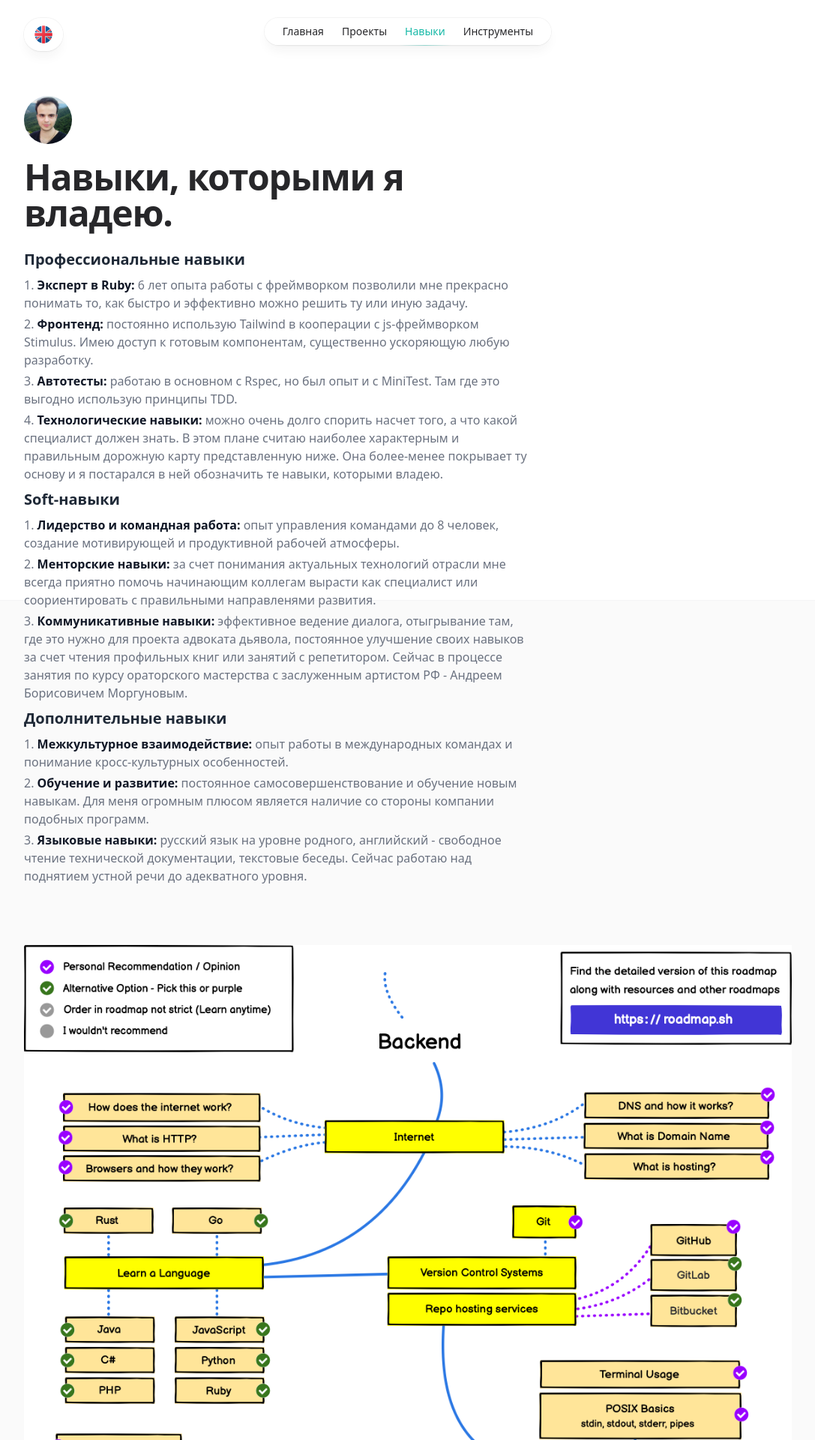
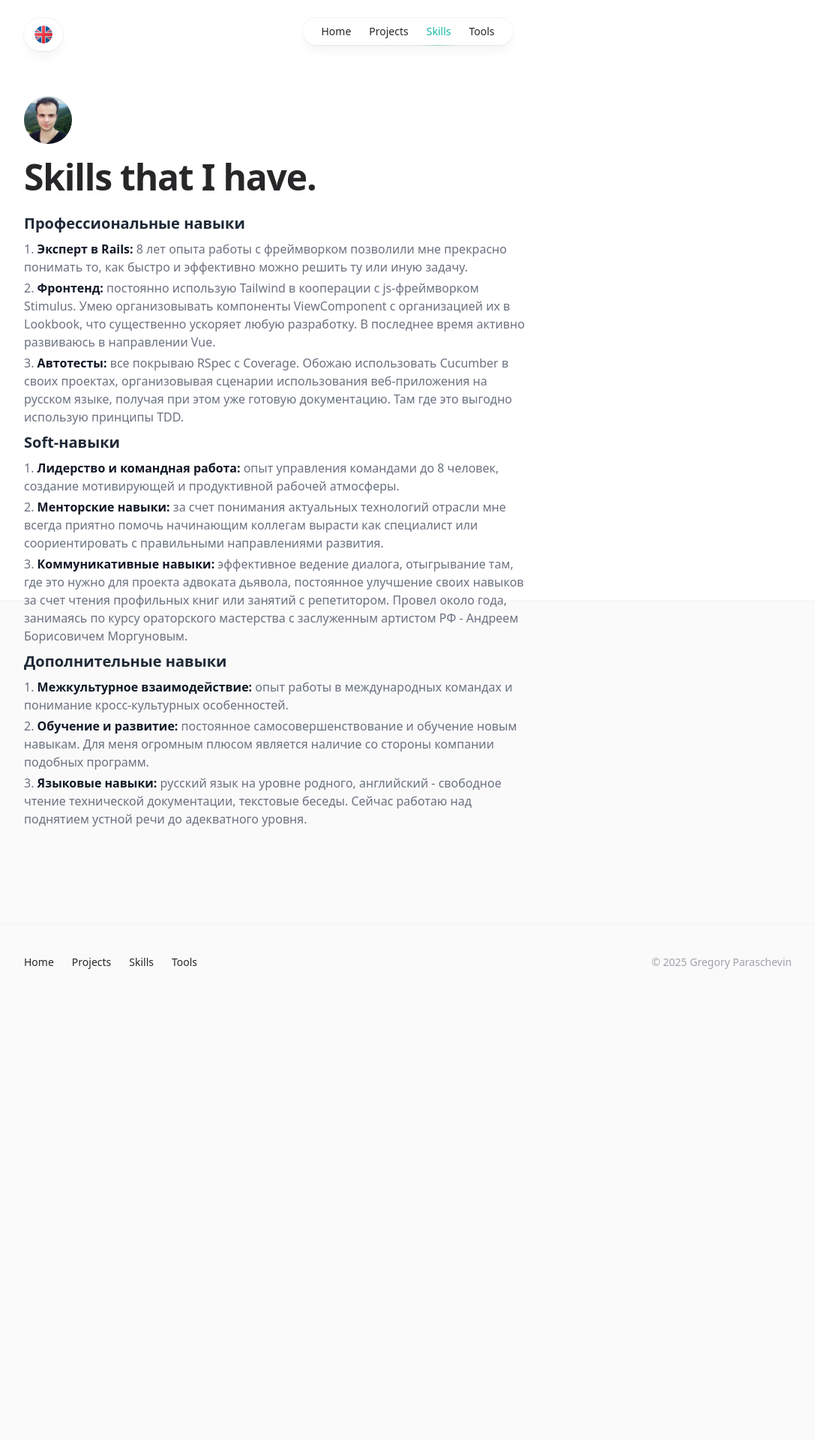
Before and after one commit to nedprofit/grisha-space, a Rails app: page /skills in a window 1280 px wide. Shown: the top 1920 px of the page at 75% size, without its empty margins (96-1183 px from the left). After the commit the page ends 1292 px from the top, so only its background shows below. Run offline with Rails 7, Linux system fonts and the light colour scheme; style sheets or scripts are compiled from the project's sources; some libraries are stand-ins or nearby versions.

Commit message:
Update to rails 8 and information in website

```diff
--- a/app/views/layouts/_footer.html.erb
+++ b/app/views/layouts/_footer.html.erb
@@ -20,9 +20,8 @@
                 <% end %>
               </div>
               <p class="text-sm text-zinc-400 dark:text-zinc-500">
-                © <!-- -->2024<!-- -->
+                © <!-- --><%= Time.now.year %><!-- -->
                 <%= t(:label_name_and_surname) %>
-
               </p></div>
           </div>
         </div>
--- a/app/views/layouts/_header.html.erb
+++ b/app/views/layouts/_header.html.erb
@@ -1,13 +1,13 @@
 <header class="pointer-events-none relative z-50 flex flex-none flex-col">
   <div class="order-last mt-[calc(theme(spacing.16)-theme(spacing.3))]"></div>
-  <div class="sm:px-8 top-0 order-last -mb-3 pt-3">
+  <div class="top-0 order-last -mb-3 pt-3 sm:px-8">
     <div class="mx-auto w-full max-w-7xl lg:px-8">
       <div class="relative px-4 sm:px-8 lg:px-12">
         <div class="mx-auto max-w-2xl lg:max-w-5xl">
           <div class="top-[var(--avatar-top,theme(spacing.3))] w-full">
             <div class="relative">
-              <div class="absolute left-0 top-3 origin-left transition-opacity h-10 w-10 rounded-full bg-white/90 p-0.5 shadow-lg shadow-zinc-800/5 ring-1 ring-zinc-900/5 backdrop-blur dark:bg-zinc-800/90 dark:ring-white/10" style="opacity:var(--avatar-border-opacity, 0);transform:var(--avatar-border-transform)"></div>
-              <a aria-label="Home" class="block h-16 w-16 origin-left pointer-events-auto" href="/">
+              <div class="absolute top-3 left-0 h-10 w-10 origin-left rounded-full bg-white/90 shadow-lg shadow-zinc-800/5 ring-1 ring-zinc-900/5 backdrop-blur transition-opacity p-0.5 dark:bg-zinc-800/90 dark:ring-white/10" style="opacity:var(--avatar-border-opacity, 0);transform:var(--avatar-border-transform)"></div>
+              <a aria-label="Home" class="pointer-events-auto block h-16 w-16 origin-left" href="/">
                 <%= image_tag "avatar.jpg", class: "rounded-full bg-zinc-100 object-cover dark:bg-zinc-800 h-16 w-16" %>
               </a>
             </div>
@@ -38,12 +38,12 @@
               <div class="flex flex-1 justify-end md:justify-center">
                 <div class="pointer-events-auto md:hidden" data-headlessui-state="">
                   <div class="dropdown dropdown-end">
-                    <div tabindex="0" role="button" class="group-hover:stroke-zinc-700 dark:group-hover:stroke-zinc-400 ml-3 h-7 w-7 stroke-zinc-500">
+                    <div tabindex="0" role="button" class="ml-3 h-7 w-7 stroke-zinc-500 group-hover:stroke-zinc-700 dark:group-hover:stroke-zinc-400">
                       <svg viewBox="0 0 8 6" aria-hidden="true" class="ml-3 h-7 w-7 stroke-zinc-500 group-hover:stroke-zinc-700 dark:group-hover:stroke-zinc-400">
                         <path d="M1.75 1.75 4 4.25l2.25-2.5" fill="none" stroke-width="1.5" stroke-linecap="round" stroke-linejoin="round"></path>
                       </svg>
                     </div>
-                    <ul tabindex="0" class="dropdown-content z-[1] menu p-2 shadow bg-base-100 rounded-box w-52">
+                    <ul tabindex="0" class="w-52 p-2 shadow dropdown-content z-[1] menu bg-base-100 rounded-box">
                       <li><%= link_to root_path, class: "relative whitespace-nowrap block px-3 py-2 transition hover:text-teal-500 dark:hover:text-teal-400" do %>
                           <%= t(:label_home) %>
                         <% end %>
--- a/app/views/static_pages/index.html.erb
+++ b/app/views/static_pages/index.html.erb
@@ -75,7 +75,7 @@
       <%= image_tag "profiler.png", class: "absolute inset-0 h-full w-full object-cover" %>
     </div>
     <div class="relative aspect-[9/10] w-44 flex-none overflow-hidden rounded-xl bg-zinc-100 dark:bg-zinc-800 sm:w-72 sm:rounded-2xl -rotate-2">
-      <%= image_tag "code.png", class: "absolute inset-0 h-full w-full object-cover" %>
+      <%= image_tag "widget.png", class: "absolute inset-0 h-full w-full object-cover" %>
     </div>
   </div>
 </div>
@@ -125,7 +125,7 @@
                     <dt class="sr-only">Company</dt>
                     <dd class="w-full flex-none text-sm font-medium text-zinc-900 dark:text-zinc-100">OptimalCity</dd>
                     <dt class="sr-only">Role</dt>
-                    <dd class="text-xs text-zinc-500 dark:text-zinc-400">Fullstack Ruby Developer</dd>
+                    <dd class="text-xs text-zinc-500 dark:text-zinc-400">Team Lead Fullstack Developer</dd>
                     <dt class="sr-only">Date</dt>
                     <dd class="ml-auto text-xs text-zinc-400 dark:text-zinc-500" aria-label="2019 until Present">
                       <time datetime="2024">2024</time>
--- a/app/views/static_pages/skills.html.erb
+++ b/app/views/static_pages/skills.html.erb
@@ -10,22 +10,18 @@
             <h4 class="mt-6 text-xl font-bold dark:text-zinc-400">Профессиональные навыки</h4>
             <ol class="space-y-1 text-gray-500 list-decimal list-inside dark:text-zinc-100">
               <li>
-                <span class="font-semibold text-gray-900 dark:text-zinc-100">Эксперт в Ruby:</span> 6 лет опыта работы
+                <span class="font-semibold text-gray-900 dark:text-zinc-100">Эксперт в Rails:</span> 8 лет опыта работы
                 с фреймворком позволили мне прекрасно понимать то, как быстро и эффективно можно решить ту или иную задачу.
               </li>
               <li>
                 <span class="font-semibold text-gray-900 dark:text-zinc-100">Фронтенд:</span> постоянно использую Tailwind
-                в кооперации с js-фреймворком Stimulus. Имею доступ к готовым компонентам, существенно ускоряющую любую разработку.
+                в кооперации с js-фреймворком Stimulus. Умею организовывать компоненты ViewComponent с организацией их в Lookbook,
+                что существенно ускоряет любую разработку. В последнее время активно развиваюсь в направлении Vue.
               </li>
               <li>
-                <span class="font-semibold text-gray-900 dark:text-zinc-100">Автотесты:</span> работаю в основном с Rspec,
-                но был опыт и с MiniTest. Там где это выгодно использую принципы TDD.
-              </li>
-              <li>
-                <span class="font-semibold text-gray-900 dark:text-zinc-100">Технологические навыки:</span> можно очень долго
-                спорить насчет того, а что какой специалист должен знать. В этом плане считаю наиболее характерным и правильным
-                дорожную карту представленную ниже. Она более-менее покрывает ту основу и я постарался в ней обозначить те навыки,
-                которыми владею.
+                <span class="font-semibold text-gray-900 dark:text-zinc-100">Автотесты:</span> все покрываю RSpec с Coverage.
+                Обожаю использовать Cucumber в своих проектах, организовывая сценарии использования веб-приложения на русском языке, получая при этом уже готовую документацию.
+                Там где это выгодно использую принципы TDD.
               </li>
             </ol>
 
@@ -38,13 +34,13 @@
               <li>
                 <span class="font-semibold text-gray-900 dark:text-zinc-100">Менторские навыки:</span> за счет понимания
                 актуальных технологий отрасли мне всегда приятно помочь начинающим коллегам вырасти как специалист или
-                соориентировать с правильными направленями развития.
+                соориентировать с правильными направлениями развития.
               </li>
 
               <li>
                 <span class="font-semibold text-gray-900 dark:text-zinc-100">Коммуникативные навыки:</span> эффективное
                 ведение диалога, отыгрывание там, где это нужно для проекта адвоката дьявола, постоянное улучшение своих навыков
-                за счет чтения профильных книг или занятий с репетитором. Сейчас в процессе занятия по курсу ораторского мастерства
+                за счет чтения профильных книг или занятий с репетитором. Провел около года, занимаясь по курсу ораторского мастерства
                 с заслуженным артистом РФ - Андреем Борисовичем Моргуновым.
               </li>
             </ol>
@@ -68,9 +64,6 @@
             </ol>
           </div>
         </header>
-        <div class="mt-16 sm:mt-20">
-          <%= image_tag "backend_roadmap.png" %>
-        </div>
       </div>
     </div>
   </div>
--- a/config/application.rb
+++ b/config/application.rb
@@ -11,15 +11,10 @@ module GrishaSpace
     # Initialize configuration defaults for originally generated Rails version.
     config.load_defaults 7.0
 
-    config.hosts << "grisha.space"
-
     # Please, add to the `ignore` list any other `lib` subdirectories that do
     # not contain `.rb` files, or that should not be reloaded or eager loaded.
     # Common ones are `templates`, `generators`, or `middleware`, for example.
     config.autoload_lib(ignore: %w(assets tasks))
-
-    config.i18n.available_locales = [:en, :ru]
-    config.i18n.default_locale = "ru"
 
     # Configuration for the application, engines, and railties goes here.
     #
--- a/config/locales/en.yml
+++ b/config/locales/en.yml
@@ -7,7 +7,7 @@ en:
   label_tools: "Tools"
   label_header_description: "Ruby on Rails Developer"
   label_body_description_1: "I have been working with Ruby on Rails since 2017. During all this time I've come a long way from random orders on Upwork while still being a student at Bauman Moscow State Technical University to a leading Ruby on Rails developer. I keep my finger on the pulse of framework development: from UJS and Turbolinks work to modern Stimulus and Turbo."
-  label_body_description_2: "I always look at the work through the prism of opportunities, both my own and working ones, and I am ready to put the maximum amount of effort to improve the processes. In any development I am guided not only by code cleanliness, but also by optimisation of everything I have written, I constantly use RbSpy, PGAdmin, NewRelic in my work."
+  label_body_description_2: "I always look at work through the prism of capabilities, both my own and the workforce's, and am willing to put in the maximum amount of effort to improve processes. In any development I am guided first of all by testing my product; I describe business scenarios in Cucumber integration tests, check internal logic through RSpec unit tests and use Jest if necessary."
   label_heading_job_offers: "Any job offers?"
   label_active_body_job_offers: "I am currently on the lookout for a job, so I would be happy to read your offer."
   label_download_cv: "Download CV"
@@ -18,9 +18,10 @@ en:
   label_home: "Home"
   label_name_and_surname: "Gregory Paraschevin"
   label_header_project: "Projects I've worked on."
-  label_body_project: "I've worked on a huge number of small projects on Rails for educational purposes (learning about new technologies), as well as several large ones for optimisation or business process development."
+  label_body_project: "Below are my product projects that I have worked on, in each of them I played a role not just as a developer, but as a system architect."
   label_description_redmine: "Corporate development with a branch from the regular version, with a full kernel redesign, switching to Stimulus, drafts, notifications, and lots of other stuff."
   label_description_kaspi: "Automatically raise or lower prices for products, depending on the current position among competitors."
   label_description_webmoney: "Tracking prices on the Exchange and displaying them in the web-interface, setting limits and prices for purchase via WebMoney API."
   label_description_lib: "A pet project with a database of all published books from ExLibris in a as a social network for both regular readers and self-published authors."
   label_description_odyssey: "Microservice for Embassy Alliance to get hotels and tours from Booking and RateHawk."
+  label_description_pifia: "Corporate knowledge base development with content review and publishing system"
--- a/config/locales/ru.yml
+++ b/config/locales/ru.yml
@@ -7,7 +7,7 @@ ru:
   label_tools: "Инструменты"
   label_header_description: "Разработчик Ruby on Rails"
   label_body_description_1: "Я работаю с Ruby on Rails с 2017 года. За все это время прошел длинный путь с случайных заказов на Upwork еще будучи студентом МГТУ им. Н.Э. Баумана до ведущего разработчика Ruby on Rails. Держу руку на пульсе развития фреймворка: начиная с работы UJS и Turbolinks и заканчивая современными Stimulus и Turbo."
-  label_body_description_2: "Всегда смотрю на работу через призму возможностей, как собственных, так рабочих и готов вкладывать максимальное количество усилий для улучшения процессов. При любой разработке руководствуюсь не только чистотой кода, но и оптимизацией всего мной написанного, постоянно использую в своей работе RbSpy, PGAdmin, NewRelic."
+  label_body_description_2: "Всегда смотрю на работу через призму возможностей, как собственных, так рабочих и готов вкладывать максимальное количество усилий для улучшения процессов. При любой разработке руководствуюсь в первую очередь тестированием своего продукта: описываю бизнес-сценарии в интеграционных Cucumber-тестах, проверяю внутреннюю логику через юнит-тесты RSpec и при необходимости использую Jest."
   label_heading_job_offers: "Есть предложения по работе?"
   label_active_body_job_offers: "На данный момент я в поиске работы, поэтому буду рад ознакомиться с вашим предложением."
   label_download_cv: "Скачать CV"
@@ -18,9 +18,10 @@ ru:
   label_home: "Главная"
   label_name_and_surname: "Григорий Паращевин"
   label_header_project: "Проекты, над которыми я работал."
-  label_body_project: "Я работал над огромным количеством мелких проектов на Rails для учебных целей (знакомство с новыми технологиями), так и с несколькими большими для оптимизации или разработки бизнес-процессов."
+  label_body_project: "Ниже представлены мои продуктовые проекты над которыми мне довелось работать, в каждом из них сыграл свою роль не просто как разработчик, но и системный архитектор."
   label_description_redmine: "Корпоративная разработка с ответвлением от обычной версии, с полноценной переработкой ядра, перехода на Stimulus, черновиками, уведомлениями и множеством всего остального."
   label_description_kaspi: "Автоматическое поднятие или снижение цен у товаров, в зависимости от текущей позиции среди конкурентов."
   label_description_webmoney: "Отслеживание цен на бирже Exchange и вывод их в веб-интерфейс, установка лимитов и цен для покупки через WebMoney API."
   label_description_lib: "Пет-проект с базой всех изданных книг из ExLibris в виде социальной сети как для обычных читателей, так и для авторов самоиздата."
   label_description_odyssey: "Микро-сервис для Embassy Alliance по получению отелей и туров из Booking и RateHawk."
+  label_description_pifia: "Корпоративная разработка базы-знаний с системой рецензирования и публикации контента."
```
Also changed, not shown: app/views/static_pages/projects.html.erb (+13 -0 lines), app/views/static_pages/tools.html.erb (+7 -12 lines), Gemfile, Gemfile.lock, app/assets/images/backend_roadmap.png (deleted), app/assets/images/code.png (deleted), app/assets/images/logo/logo.svg (added), app/assets/images/widget.png (added), db/schema.rb, 3 other files.
